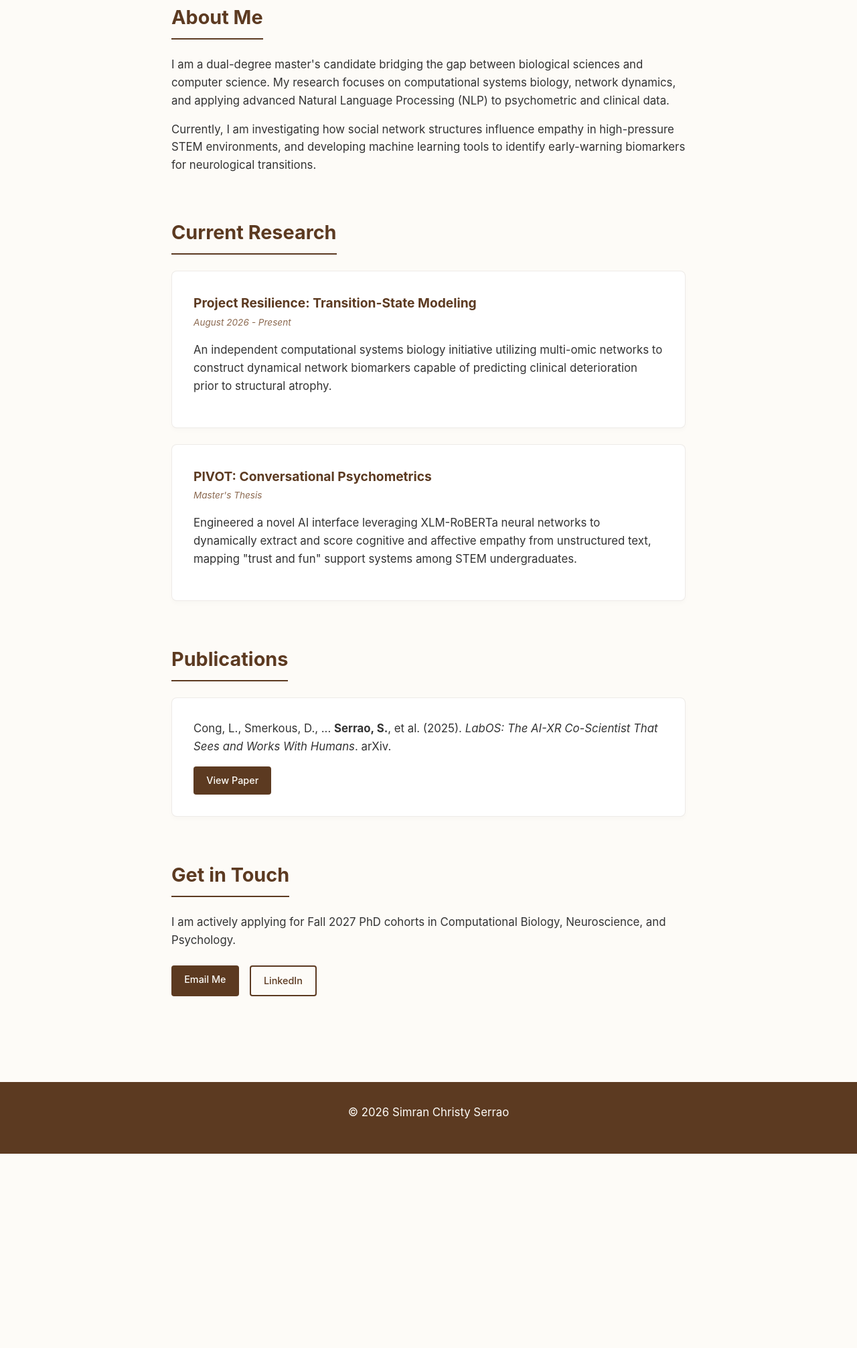
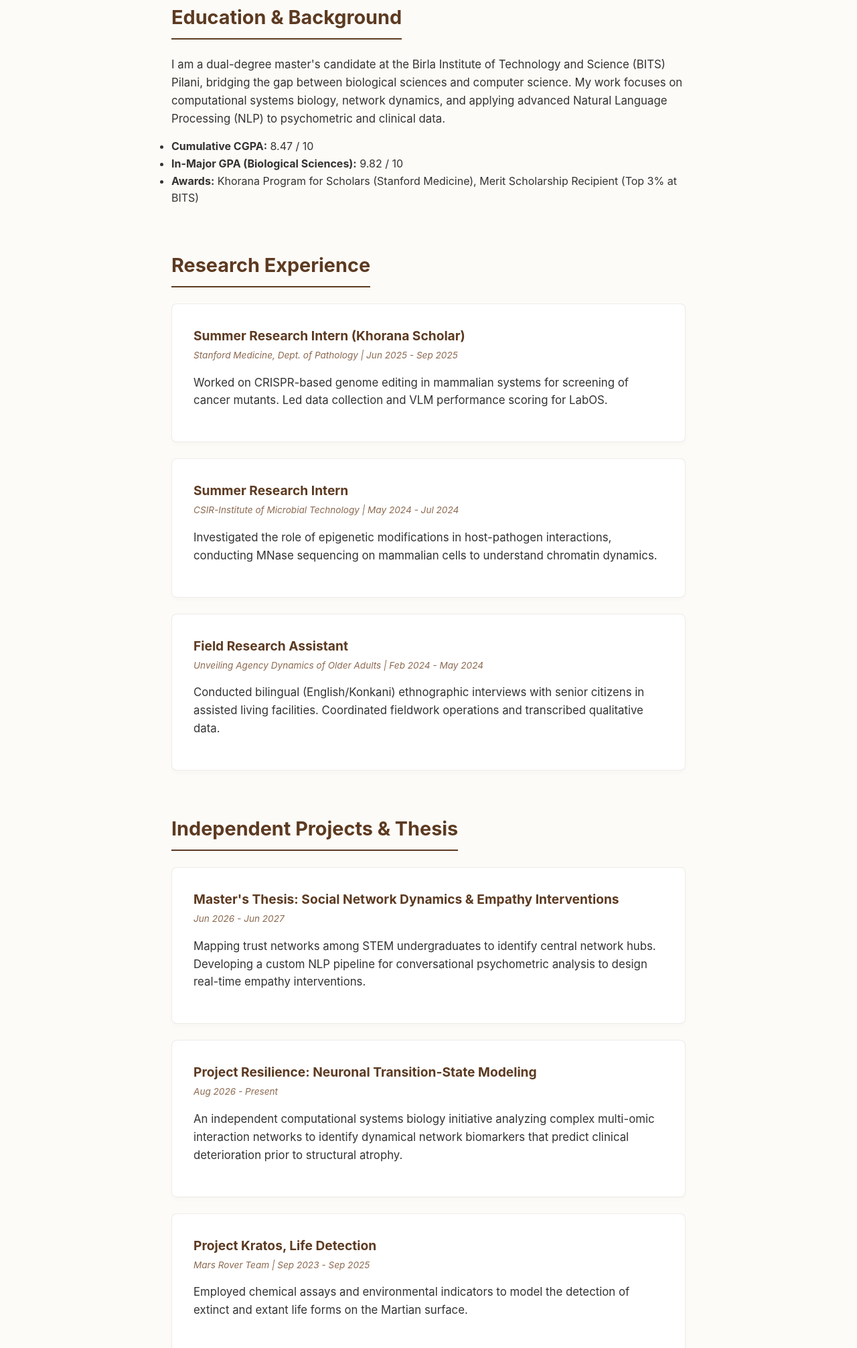
Before and after one commit to serraosimranchristy-cmd/serraosimranchristy-cmd.github.io, a plain HTML site: page index.html in a window 1280 px wide. Shown: the part 481-2493 px from the top of the page at 67% size. Before the commit the page ends 2203 px from the top, so only its background shows below. Drawn offline with Linux system fonts and the light colour scheme.

Commit message:
Add files via upload

```diff
--- a/index.html
+++ b/index.html
@@ -10,7 +10,8 @@
     <nav>
         <div class="nav-content">
             <a href="#about">About</a>
-            <a href="#research">Research</a>
+            <a href="#experience">Experience</a>
+            <a href="#projects">Research</a>
             <a href="#publications">Publications</a>
             <a href="#contact">Contact</a>
         </div>
@@ -19,32 +20,71 @@
     <header class="hero">
         <div class="hero-content">
             <h1>Simran Christy Serrao</h1>
-            <h2>Computational Biologist & NLP Researcher</h2>
-            <p>M.Sc. Biological Sciences | B.E. Computer Science @ BITS Pilani</p>
+            <h2>Computational Biologist & Khorana Scholar</h2>
+            <p>B.E. Computer Science | M.Sc. Biological Sciences @ BITS Pilani</p>
         </div>
     </header>
 
     <main>
         <section id="about">
-            <h3>About Me</h3>
-            <p>I am a dual-degree master's candidate bridging the gap between biological sciences and computer science. My research focuses on computational systems biology, network dynamics, and applying advanced Natural Language Processing (NLP) to psychometric and clinical data.</p>
-            <p>Currently, I am investigating how social network structures influence empathy in high-pressure STEM environments, and developing machine learning tools to identify early-warning biomarkers for neurological transitions.</p>
+            <h3>Education & Background</h3>
+            <p>I am a dual-degree master's candidate at the Birla Institute of Technology and Science (BITS) Pilani, bridging the gap between biological sciences and computer science. My work focuses on computational systems biology, network dynamics, and applying advanced Natural Language Processing (NLP) to psychometric and clinical data.</p>
+            <ul>
+                <li><strong>Cumulative CGPA:</strong> 8.47 / 10</li>
+                <li><strong>In-Major GPA (Biological Sciences):</strong> 9.82 / 10</li>
+                <li><strong>Awards:</strong> Khorana Program for Scholars (Stanford Medicine), Merit Scholarship Recipient (Top 3% at BITS)</li>
+            </ul>
         </section>
 
-        <section id="research">
-            <h3>Current Research</h3>
+        <section id="experience">
+            <h3>Research Experience</h3>
 
             <div class="project-card">
-                <h4>Project Resilience: Transition-State Modeling</h4>
-                <p class="date">August 2026 - Present</p>
-                <p>An independent computational systems biology initiative utilizing multi-omic networks to construct dynamical network biomarkers capable of predicting clinical deterioration prior to structural atrophy.</p>
+                <h4>Summer Research Intern (Khorana Scholar)</h4>
+                <p class="date">Stanford Medicine, Dept. of Pathology | Jun 2025 - Sep 2025</p>
+                <p>Worked on CRISPR-based genome editing in mammalian systems for screening of cancer mutants. Led data collection and VLM performance scoring for LabOS.</p>
             </div>
 
             <div class="project-card">
-                <h4>PIVOT: Conversational Psychometrics</h4>
-                <p class="date">Master's Thesis</p>
-                <p>Engineered a novel AI interface leveraging XLM-RoBERTa neural networks to dynamically extract and score cognitive and affective empathy from unstructured text, mapping "trust and fun" support systems among STEM undergraduates.</p>
+                <h4>Summer Research Intern</h4>
+                <p class="date">CSIR-Institute of Microbial Technology | May 2024 - Jul 2024</p>
+                <p>Investigated the role of epigenetic modifications in host-pathogen interactions, conducting MNase sequencing on mammalian cells to understand chromatin dynamics.</p>
             </div>
+
+            <div class="project-card">
+                <h4>Field Research Assistant</h4>
+                <p class="date">Unveiling Agency Dynamics of Older Adults | Feb 2024 - May 2024</p>
+                <p>Conducted bilingual (English/Konkani) ethnographic interviews with senior citizens in assisted living facilities. Coordinated fieldwork operations and transcribed qualitative data.</p>
+            </div>
+        </section>
+
+        <section id="projects">
+            <h3>Independent Projects & Thesis</h3>
+
+            <div class="project-card">
+                <h4>Master's Thesis: Social Network Dynamics & Empathy Interventions</h4>
+                <p class="date">Jun 2026 - Jun 2027</p>
+                <p>Mapping trust networks among STEM undergraduates to identify central network hubs. Developing a custom NLP pipeline for conversational psychometric analysis to design real-time empathy interventions.</p>
+            </div>
+
+            <div class="project-card">
+                <h4>Project Resilience: Neuronal Transition-State Modeling</h4>
+                <p class="date">Aug 2026 - Present</p>
+                <p>An independent computational systems biology initiative analyzing complex multi-omic interaction networks to identify dynamical network biomarkers that predict clinical deterioration prior to structural atrophy.</p>
+            </div>
+
+            <div class="project-card">
+                <h4>Project Kratos, Life Detection</h4>
+                <p class="date">Mars Rover Team | Sep 2023 - Sep 2025</p>
+                <p>Employed chemical assays and environmental indicators to model the detection of extinct and extant life forms on the Martian surface.</p>
+            </div>
+        </section>
+
+        <section id="skills" style="margin-bottom: 4rem;">
+            <h3>Technical Skills</h3>
+            <p><strong>Data Science/ML:</strong> PyTorch, HuggingFace Transformers, NetworkX, Pandas, NumPy, Scikit-learn</p>
+            <p><strong>Wet Lab Assays:</strong> Mammalian Cell Culture, Nuclei Isolation, MNase-seq Analysis, PCR, Molecular Cloning</p>
+            <p><strong>Programming:</strong> Python, Java, C, C++</p>
         </section>
 
         <section id="publications">
@@ -59,7 +99,8 @@
             <h3>Get in Touch</h3>
             <p>I am actively applying for Fall 2027 PhD cohorts in Computational Biology, Neuroscience, and Psychology.</p>
             <div class="contact-links">
-                <a href="mailto:f20220332@goa.bits-pilani.ac.in" class="btn">Email Me</a>
+                <a href="cv.pdf" target="_blank" class="btn">View Full CV</a>
+                <a href="mailto:f20220332@goa.bits-pilani.ac.in" class="btn btn-outline">Email Me</a>
                 <a href="https://linkedin.com/in/simran-christy-serrao" target="_blank" class="btn btn-outline">LinkedIn</a>
             </div>
         </section>
```
